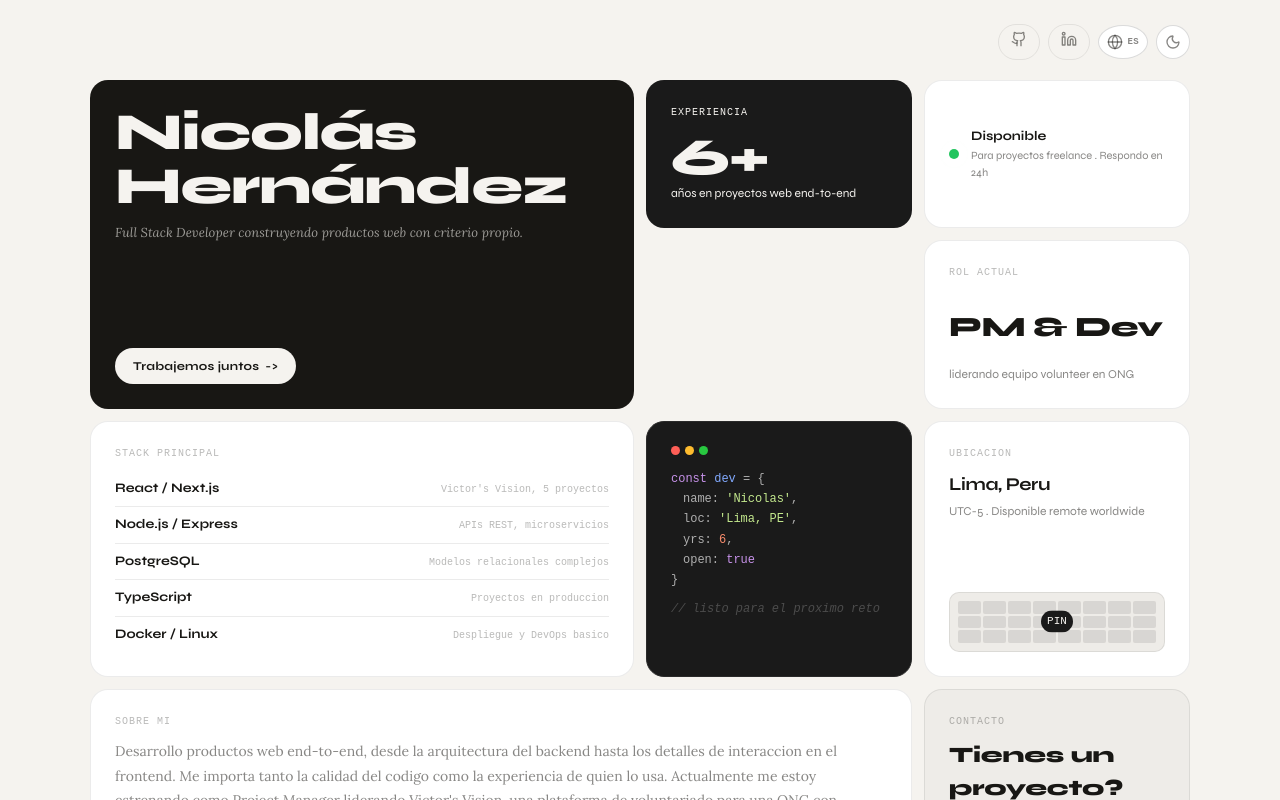
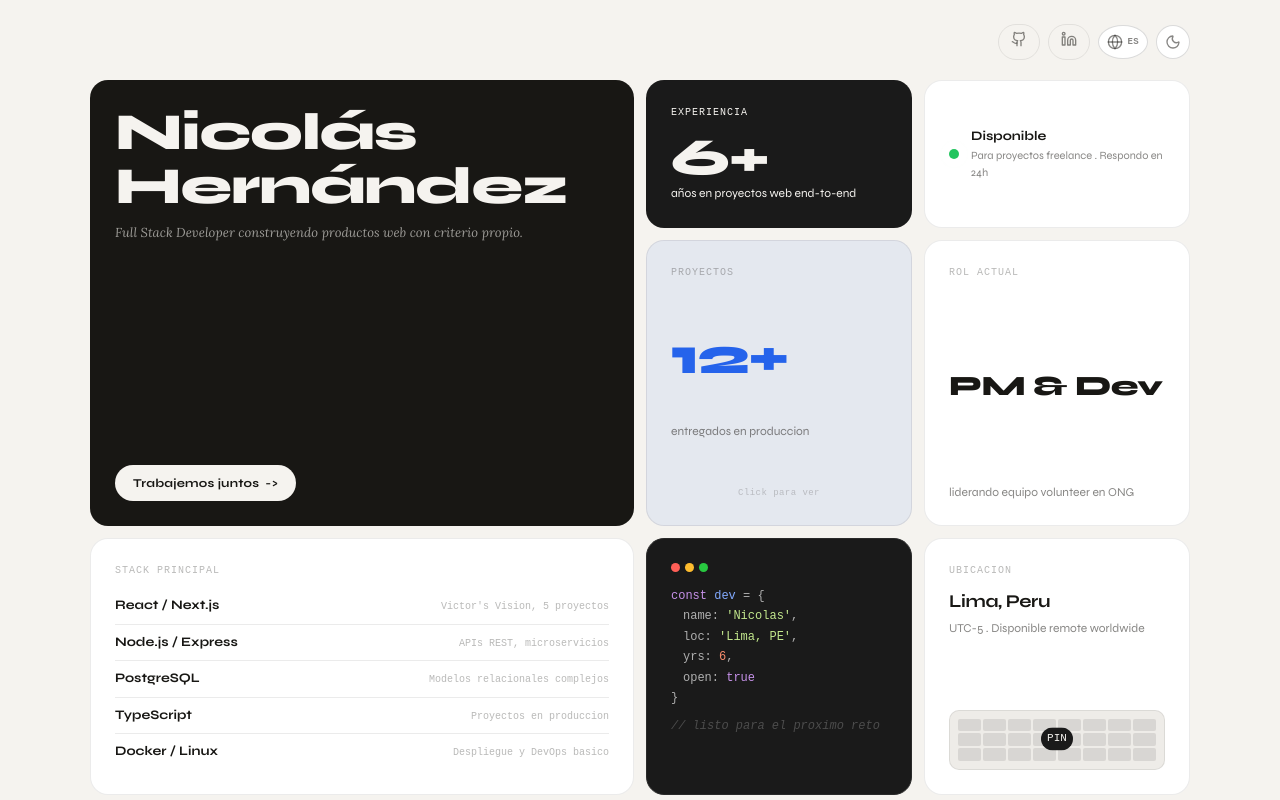
Before and after one commit to niceropez/niceropez, a React (Vite) app: page / in a window 1280 px wide. Shown: the top 800 px of the page. Built offline with nearby package versions, Linux system fonts and the light colour scheme; a web font is replaced by a local one.

Commit message:
fix: restore projects card visibility and real 3d flip behavior

```diff
--- a/src/App.css
+++ b/src/App.css
@@ -701,10 +701,22 @@ html[data-theme='light'] .card-code {
 .card-flipper {
   cursor: pointer;
   perspective: 1000px;
+  isolation: isolate;
 }
 
-.card-flipper.pulse-attract {
+.card-flipper.pulse-attract::after {
+  content: '';
+  position: absolute;
+  inset: 0;
+  border-radius: var(--radius);
+  pointer-events: none;
+  box-shadow: 0 0 0 0 rgba(59, 130, 246, 0.7);
   animation: pulse-attract 2s infinite;
+}
+
+.card-flipper.flipped::after {
+  animation: none;
+  box-shadow: none;
 }
 
 .card-flipper.flipped .flipper-inner {
--- a/src/App.jsx
+++ b/src/App.jsx
@@ -36,6 +36,23 @@ function App() {
   const [language, setLanguage] = useState(preferredLanguage)
   const [isProjectsFlipped, setIsProjectsFlipped] = useState(false)
   const t = translations[language]
+  const projectsData = [
+    {
+      title: t.projectTitle1,
+      desc: t.projectDesc1,
+      stack: ['React', 'Node.js', 'PostgreSQL'],
+    },
+    {
+      title: t.projectTitle2,
+      desc: t.projectDesc2,
+      stack: ['Next.js', 'TypeScript', 'Stripe'],
+    },
+    {
+      title: t.projectTitle3,
+      desc: t.projectDesc3,
+      stack: ['React', 'Express', 'Redis'],
+    },
+  ]
 
   useEffect(() => {
     document.documentElement.setAttribute('data-theme', theme)
@@ -136,41 +153,22 @@ function App() {
             tabIndex="0"
             onKeyDown={(e) => {
               if (e.key === 'Enter' || e.key === ' ') {
+                e.preventDefault()
                 setIsProjectsFlipped(!isProjectsFlipped)
               }
             }}
           >
             <div className="flipper-inner">
-              {!isProjectsFlipped ? (
-                <div className="flipper-front">
+              <div className="flipper-front" aria-hidden={isProjectsFlipped}>
                 <p className="mono-label">{t.projects}</p>
                 <p className="stat-number">{t.projectsValue}</p>
                 <p className="stat-desc">{t.projectsDesc}</p>
                 <p className="flip-hint" aria-hidden="true">Click para ver</p>
               </div>
-              ) : (
-                <div className="flipper-back">
+              <div className="flipper-back" aria-hidden={!isProjectsFlipped}>
                 <p className="mono-label">{t.projects}</p>
                 <div className="projects-list">
-                    {(() => {
-                      const projectsData = [
-                        {
-                          title: t.projectTitle1,
-                          desc: t.projectDesc1,
-                          stack: ['React', 'Node.js', 'PostgreSQL'],
-                        },
-                        {
-                          title: t.projectTitle2,
-                          desc: t.projectDesc2,
-                          stack: ['Next.js', 'TypeScript', 'Stripe'],
-                        },
-                        {
-                          title: t.projectTitle3,
-                          desc: t.projectDesc3,
-                          stack: ['React', 'Express', 'Redis'],
-                        },
-                      ]
-                      return projectsData.map((project, idx) => (
+                  {projectsData.map((project, idx) => (
                     <div key={idx} className="project-item">
                       <h3 className="project-item-title">{project.title}</h3>
                       <div className="project-item-stack">
@@ -179,12 +177,10 @@ function App() {
                         ))}
                       </div>
                     </div>
-                      ))
-                    })()}
+                  ))}
                 </div>
                 <p className="flip-hint" aria-hidden="true">Click para volver</p>
               </div>
-              )}
             </div>
           </article>
 
```
Lines whose indentation alone changed are shown as unchanged.
